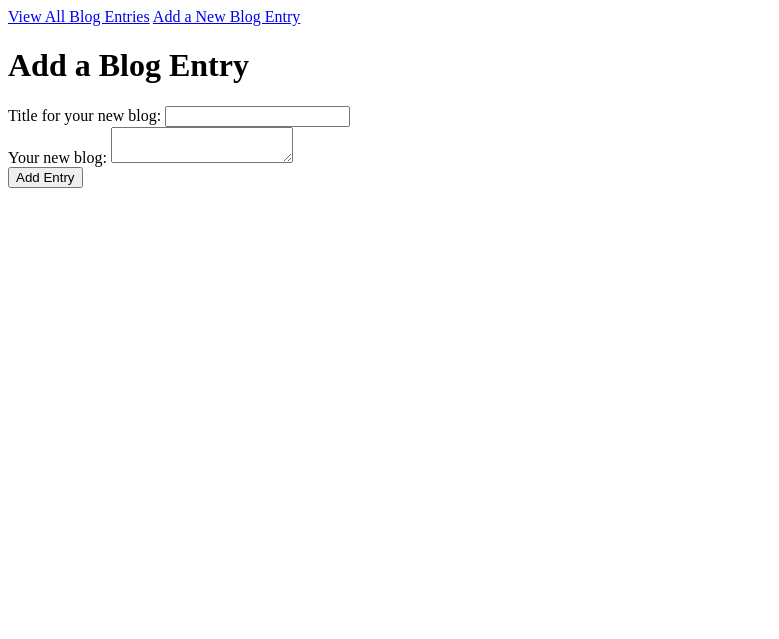
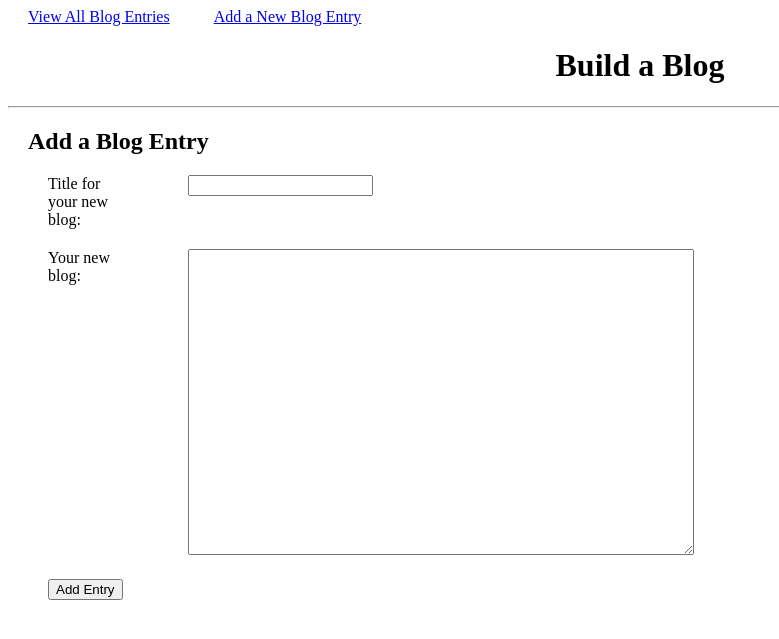
Before and after one commit to becca972/blogz, a Flask app: page /newpost in a window 1280 px wide. Shown: the top 639 px of the page, without its empty margins (0-779 px from the left). Run offline with Flask 2, Linux system fonts and the light colour scheme.

Commit message:
Added more CSS

```diff
--- a/templates/base.html
+++ b/templates/base.html
@@ -3,13 +3,46 @@
     <head>
         <title>{{title}}</title>
         <style>
-            .error { color: red; }
+            .error {
+                color: red;
+                text-align: left;
+                }
+
+            .nav {
+                padding: 20px;
+                }
+
+            h1 {
+                text-align: center;
+                }
+
+            h2, div {
+                padding: 0px 20px;
+            }
+
+            textarea {
+                width: 500px;
+                height: 300px;
+                }
+
+            .grid {
+                display: grid;
+                grid-gap: 20px 20px;
+                grid-template-columns: 120px 520px auto;
+                grid-template-rows: auto auto;
+            }
+
+            .grid-item {
+                justify-self: start;
+            }
         </style>
     </head>
 <body>
 
-    <span><a href="/blog">View All Blog Entries</a></span>
-    <span><a href="/newpost">Add a New Blog Entry</a></span>
+    <span><a class="nav" href="/blog">View All Blog Entries</a></span>
+    <span><a class="nav" href="/newpost">Add a New Blog Entry</a></span>
+    <header><h1>Build a Blog</h1></header>
+    <hr />
     {% block content %}
     {% endblock %}
 
--- a/templates/newpost.html
+++ b/templates/newpost.html
@@ -1,21 +1,33 @@
 {% extends "base.html" %}
 
 {% block content %}
-    <h1>Add a Blog Entry</h1>
+    <h2>Add a Blog Entry</h2>
     <form method='post'>
-        <div><label>
+        <div class="grid">
+            <div class="grid-item">
+                <label for='title'>
                     Title for your new blog:
-            <input type="text" name='title' value='{{blog_title}}'/>
                 </label>
-        <span class="error">{{title_error}}</span>
             </div>
-        <div>
+            <div class="grid-item">
+                <input type="text" id='title' name='title' value='{{blog_title}}'/>
+            </div>
+            <div class="grid-item error">
+                {{title_error}}
+            </div>
+            <div class="grid-item">
                 Your new blog:
+            </div>
+            <div class="grid-item">
                 <textarea name='body' value='{{blog_body}}'></textarea>
-        <span class="error">{{body_error}}</span>
             </div>
-        <div>
+            <div class="grid-item error">
+                {{body_error}}
+            </div>
+            <div class="grid-item">
                 <input type="submit" value='Add Entry' />
+            </div>
+
         </div>
     </form>
 
```
Lines whose indentation alone changed are shown as unchanged.
